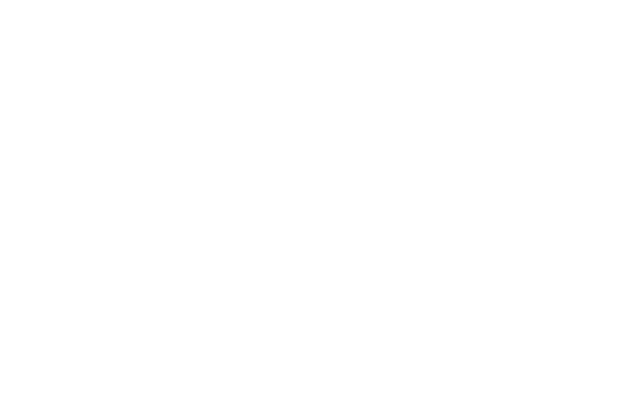
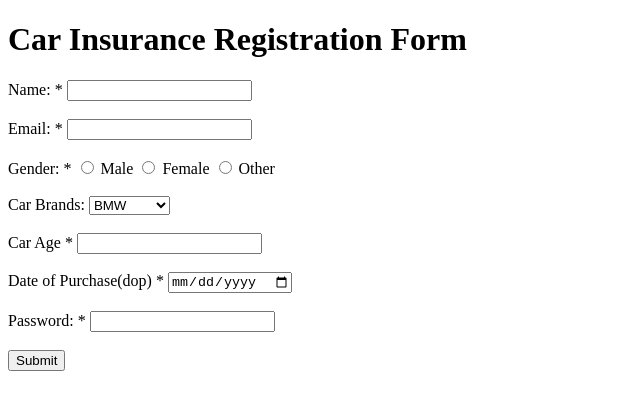
Before and after one commit to acciojob/car-insurance-form-usikedeepika, a website: page main.html in a window 1280 px wide. Shown: the whole page, without its empty margins (0-640 px from the left). Drawn offline with Linux system fonts and the light colour scheme.

Commit message:
created a submission

```diff
--- a/main.html
+++ b/main.html
@@ -7,7 +7,57 @@
 </head>
 
 <body>
+
 	<!-- the entire body must be written by student -->
+	<h1>Car Insurance Registration Form</h1>
+    <form method="POST">
+        <!-- Name Field -->
+        <label for="name">Name: *</label>
+        <input type="text" id="name" name="name" required>
+        <br><br>
+
+        <!-- Email Field -->
+        <label for="email">Email: *</label>
+        <input type="email" id="email" name="email" required>
+        <br><br>
+
+        <!-- Gender Field -->
+        <label>Gender: *</label>
+        <input type="radio" id="male" name="gender" value="Male" required>
+        <label for="male">Male</label>
+        <input type="radio" id="female" name="gender" value="Female" required>
+        <label for="female">Female</label>
+        <input type="radio" id="other" name="gender" value="Other" required>
+        <label for="other">Other</label>
+        <br><br>
+
+        <!-- Car Brands Field -->
+        <label for="cars">Car Brands:</label>
+        <select id="cars" name="cars">
+            <option value="BMW">BMW</option>
+            <option value="Audi">Audi</option>
+            <option value="Mercedez">Mercedez</option>
+        </select>
+        <br><br>
+
+        <!-- Car Age Field -->
+        <label for="carage">Car Age *</label>
+        <input type="number" id="carage" name="carage" required>
+        <br><br>
+
+        <!-- Date of Purchase Field -->
+        <label for="dop">Date of Purchase(dop) *</label>
+        <input type="date" id="dop" name="dop" required>
+        <br><br>
+
+        <!-- Password Field -->
+        <label for="password">Password: *</label>
+        <input type="password" id="password" name="password" required>
+        <br><br>
+
+        <!-- Submit Button -->
+        <button type="submit">Submit</button>
+    </form>
     <script type="text/javascript" src="./script.js">
 </script>
 
```
